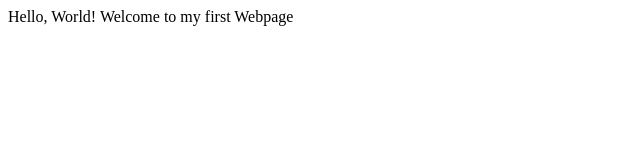
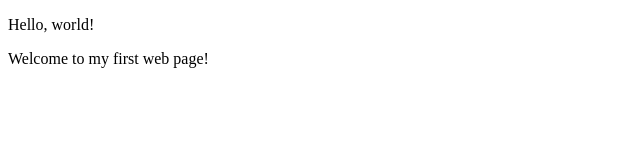
Before and after one commit to TimKirathe/my-first-webpage, a plain HTML site: page my-first-webpage.html in a window 1280 px wide. Shown: the whole page, without its empty margins (0-640 px from the left). Drawn offline with Linux system fonts and the light colour scheme.

Commit message:
add paragraph block elements to the page

```diff
--- a/my-first-webpage.html
+++ b/my-first-webpage.html
@@ -1,9 +1,10 @@
 <!DOCTYPE html>
 <html>
   <head>
-    <title>My first Webpage!</title>
+    <title>My first webpage!</title>
   </head>
   <body>
-  Hello, World! Welcome to my first Webpage
+    <p>Hello, world!</p>
+    <p>Welcome to my first web page!</p>
   </body>
 </html>
```
